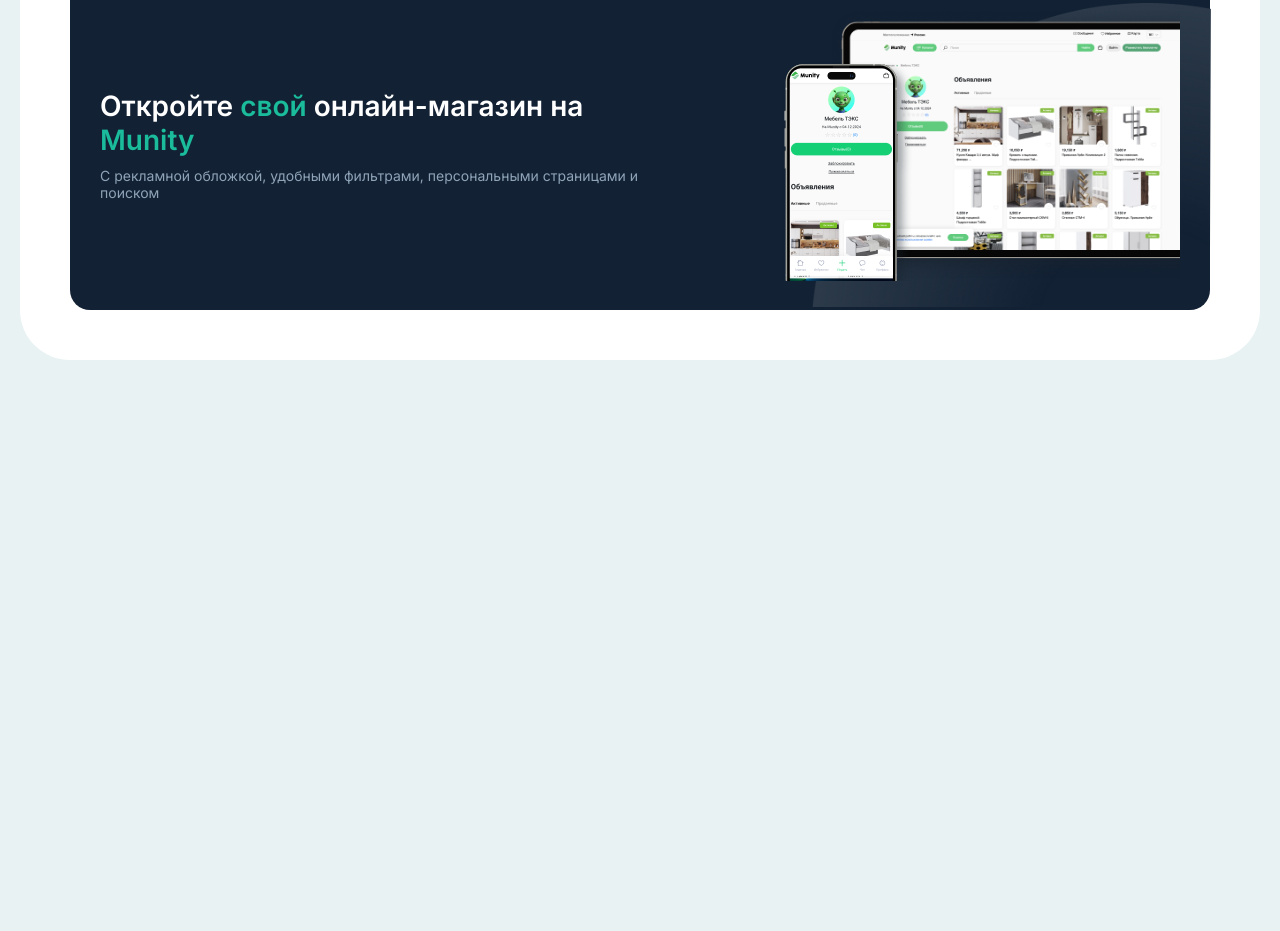
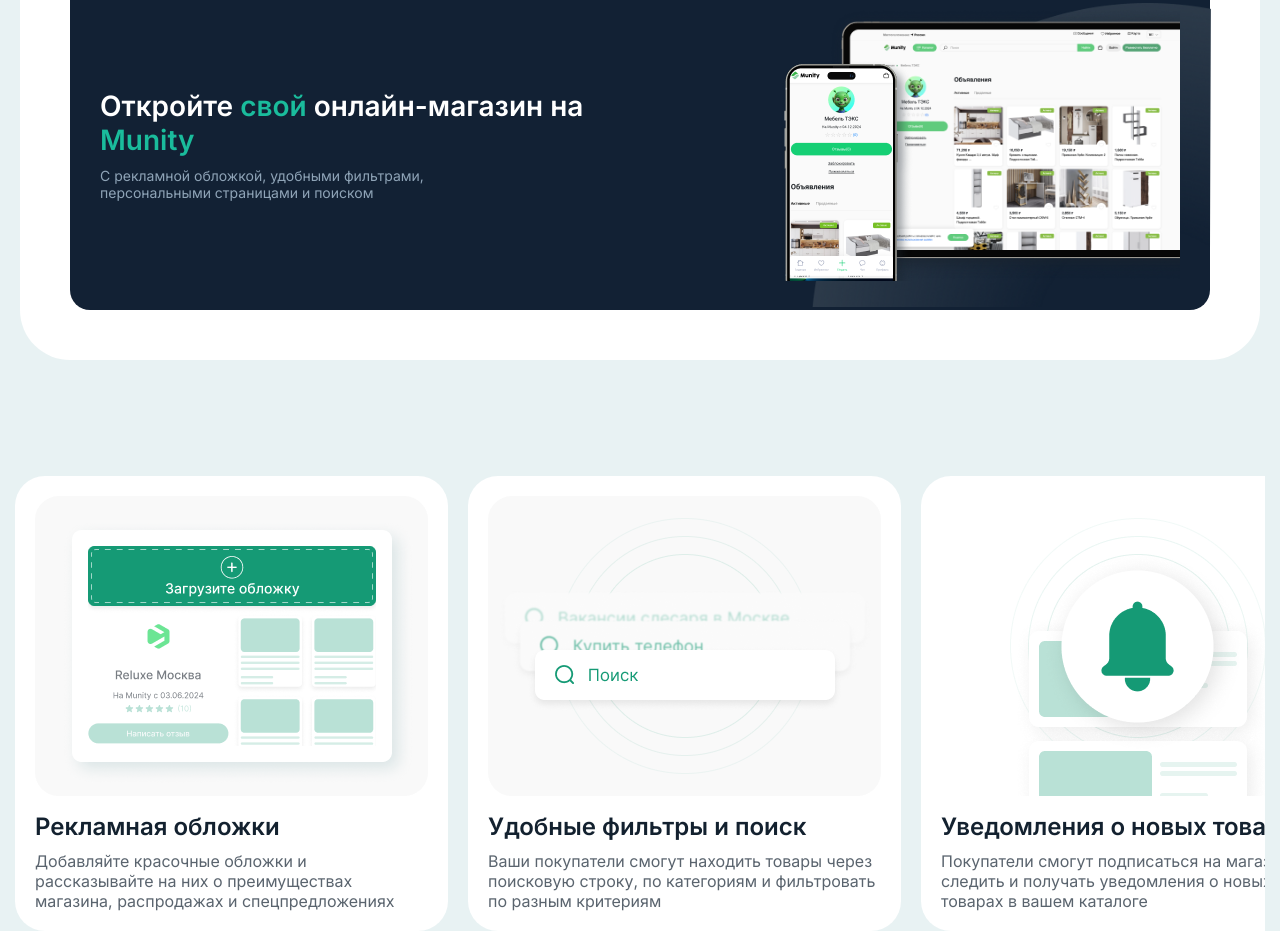
Before and after one commit to Muhammad12sah/land, a plain HTML site: page index.html in a window 1280 px wide. Shown: the part 5703-6634 px from the top of the page. Before the commit the page ends 6103 px from the top, so only its background shows below. Drawn offline with nearby package versions, Linux system fonts and the light colour scheme.

Commit message:
add section number 8

```diff
--- a/css/style.css
+++ b/css/style.css
@@ -521,6 +521,82 @@ body {
 
 /* section  business*/
 
+/* section ads */
+.ads {
+    padding-top: 76px;
+}
+
+.ads__cards {
+    display: flex;
+    flex-wrap: nowrap;
+    justify-content: flex-start;
+    gap: 20px;
+    scroll-snap-type: x mandatory;
+    overflow-x: scroll;
+}
+
+.ads__card {
+    padding: 20px;
+    border-radius: 30px;
+    max-width: 414px;
+    width: 100%;
+    background: #fff;
+    scroll-snap-align: start;
+}
+
+.ads__card-title {
+    font-size: 24px;
+    margin-top: 16px;
+    color: #13212F;
+    margin-bottom: 10px;
+}
+
+.ads__card-txt {
+    color: #13212FB2;
+}
+
+/* Для экранов шириной 768px и выше */
+@media (min-width: 768px) {
+    .ads__cards {
+        display: grid;
+        grid-template-columns: repeat(3, 1fr); /* 3 элемента на экране */
+        gap: 20px;
+        overflow-x: hidden; /* Убираем горизонтальную прокрутку */
+    }
+
+    .ads__card {
+        width: 100%; /* Заполняет доступную ширину */
+        max-width: none;
+    }
+}
+
+/* Для экранов меньше 768px, показываем 1.5 элемента */
+@media (max-width: 767px) {
+    .ads__cards {
+        display: flex;
+        gap: 20px;
+        scroll-snap-type: x mandatory;
+        overflow-x: auto;
+        -webkit-overflow-scrolling: touch;
+    }
+
+    .ads__card {
+        flex: 0 0 calc(50% - 10px); /* Каждая карточка займет 50% ширины */
+        scroll-snap-align: start;
+    }
+
+    .ads__cards::-webkit-scrollbar {
+        height: 8px;
+    }
+
+    .ads__cards::-webkit-scrollbar-thumb {
+        background: #999;
+        border-radius: 10px;
+    }
+}
+
+/* ection adss */
+
 
 @media (max-width:1200px) {
     .header__image {
@@ -617,6 +693,10 @@ body {
     .advantages__image {
         width: 550px;
     }
+
+    .ads__card-image {
+        width: 300px;
+    }
 }
 
 @media (max-width: 636px) {
@@ -701,6 +781,10 @@ body {
     .howBuy__title {
         font-size: 45px;
     }
+
+    .ads__card-image {
+        width: 250px;
+    }
 }
 
 @media (max-width:480px) {
@@ -744,6 +828,19 @@ body {
     .business-card__image img.ipad {
         max-width: 220px;
     }
+
+    .ads__card-image {
+        width: 200px;
+    }
+
+    .ads__card-title {
+        font-size: 20px;
+    }
+
+    .ads__card-txt {
+        font-size: 15px;
+    }
+
 }
 
 @media (max-width:414px) {
@@ -843,4 +940,8 @@ body {
         left: 0;
         top: 40px;
     }
+
+    .ads__card-image {
+        width: 170px;
+    }
 }
--- a/index.html
+++ b/index.html
@@ -218,7 +218,7 @@
                     <img src="image/Ellipse-biznes.png" alt="Ellipse" class="business-card__ellipse">
                     <div class="business-card__content">
                         <h2 class="business-card__title">Откройте <span>свой</span> онлайн-магазин на <span>Munity</span></h2>
-                        <p class="business-card__text">С рекламной обложкой, удобными фильтрами, персональными страницами и поиском</p>
+                        <p class="business-card__text">С рекламной обложкой, удобными фильтрами, <br> персональными страницами и поиском</p>
                     </div>
                     <div class="business-card__image">
                         <img src="image/ipad-biznes.png" alt="iPad" class="ipad">
@@ -227,7 +227,34 @@
                 </div>
             </div>
         </section>
+        <section class="ads">
+            <div class="container">
+                <div class="ads__cards">
+                    <div class="ads__card">
+                        <img src="./image/ads-1.png" alt="" class="ads__card-image">
+                        <h3 class="ads__card-title">Рекламная обложки</h3>
+                        <p class="ads__card-txt">Добавляйте красочные обложки и рассказывайте на них о преимуществах магазина, распродажах и спецпредложениях
+                        </p>
+                    </div>
+                    <div class="ads__card">
+                        <img src="./image/ads-2.png" alt="" class="ads__card-image">
+                        <h3 class="ads__card-title">Удобные фильтры и поиск</h3>
+                        <p class="ads__card-txt">Ваши покупатели смогут находить товары через поисковую строку, по категориям и фильтровать по разным критериям
+
+                        </p>
+                    </div>
+                    <div class="ads__card">
+                        <img src="./image/ads-3.png" alt="" class="ads__card-image">
+                        <h3 class="ads__card-title">Уведомления о новых товарах</h3>
+                        <p class="ads__card-txt">Покупатели смогут подписаться на магазин, следить и получать уведомления о новых товарах
+                            в вашем каталоге
+                        </p>
+                    </div>
+                </div>
+            </div>
+        </section>
     </main>
+
 
     <script src="script.js"></script>
 
@@ -238,7 +265,6 @@
                 slidesPerView: 1.5,
                 spaceBetween: 20,
                 centeredSlides: true,
-                loop: true
             });
         }
     </script>
```
Also changed, not shown: image/ads-1.png (added), image/ads-2.png (added), image/ads-3.png (added), image/manage-shop-image.png (added), image/star-1.png (added), image/star-2.png (added), imagess/Ellipse-biznes.png (deleted), imagess/iPhone14Pro.png (deleted), imagess/ipad-biznes.png (deleted), imagess/star-1.png (added), imagess/star-2.png (added), 1 other file.
